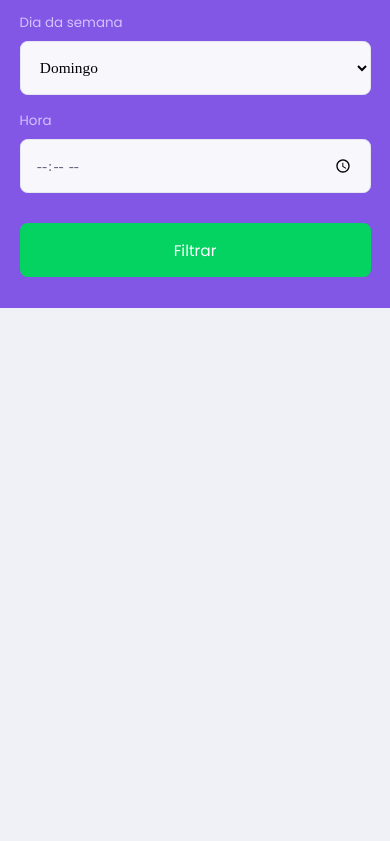
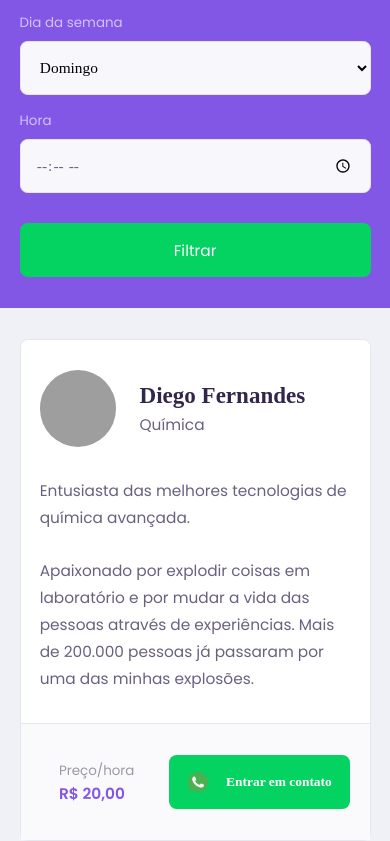
Before and after one commit to angelosuporte/participacaonanextlevelweekedicao2, a plain HTML site: page study.html in a window 390 px wide. Shown: the part 364-1205 px from the top of the page. Before the commit the page ends 844 px from the top, so only its background shows below. Drawn offline with Linux system fonts and the light colour scheme; grey boxes are pictures that could not be loaded.

Commit message:
Implementação do study.html e estilização com foco em dispositivos mobile

```diff
--- a/study.html
+++ b/study.html
@@ -67,6 +67,23 @@
                 </form>
             </div>
         </header>
+
+            <main>
+                <article class="teacher-item">
+                    <header><img src="https://avatars2.githubusercontent.com/u/2254731?s=460&amp;u=0ba16a79456c2f250e7579cb388fa18c5c2d7d65&amp;v=4"
+                                    alt="Diego Fernandes">
+                        <div><strong>Diego Fernandes</strong>
+                                 <span>Química</span></div>
+                    </header>
+
+                    <p>Entusiasta das melhores tecnologias de química avançada.<br><br>Apaixonado por explodir coisas em laboratório e por mudar a vida das pessoas através de experiências. Mais de 200.000 pessoas já passaram por uma das minhas explosões.</p>
+
+                    <footer>
+                        <p>Preço/hora<strong>R$ 20,00</strong></p>
+                             <button type="button"><img src="/images/icons/whatsapp.svg" alt="Whatsapp">Entrar em contato</button>
+                    </footer>
+                </article>
+            </main>
     </div>
 
 
--- a/styles/partials/page-study.css
+++ b/styles/partials/page-study.css
@@ -111,3 +111,92 @@
     right: 1.6rem;
     bottom: 0;
 }
+
+#page-study main {
+    margin: 3.2rem auto;
+    width: 90%;
+}
+
+.teacher-item {
+    background-color: var(--color-box-base);
+    border: 1px solid var(--color-line-in-white);
+    border-radius: .8rem;
+    margin-top: 2.4rem;
+}
+
+.teacher-item header {
+    padding: 3.2rem 2rem;
+    display:flex;
+    align-items: center;
+}
+
+.teacher-item header img {
+    width: 8rem;
+    height: 8rem;
+    border-radius: 50%;
+}
+
+.teacher-item header div {
+    margin-left: 2.4rem;
+}
+.teacher-item header div strong {
+    font: 700 2.4rem Arquivo;
+    display: block;
+    color: var(--color-text-title);
+}
+
+.teacher-item header div span {
+    font-size: 1.6rem;
+    display: block;
+    margin-top: .4rem;
+}
+
+.teacher-item p {
+    padding: 0 2rem;
+    font-size: 1.6rem;
+    line-height: 2.8rem;
+}
+
+.teacher-item footer {
+    padding: 3.2rem 2rem;
+    background-color: var(--color-box-footer);
+    border-top: 1px solid var(--color-line-in-white);
+    margin-top: 3.2rem;
+
+    display: flex;
+    align-items: center;
+    justify-content: space-between;
+}
+.teacher-item footer p {
+    font-size: 1.4rem;
+    line-height: 2.4rem;
+    color: var(--color-text-complement);
+}
+
+.teacher-item footer p strong {
+    font-size: 1.6rem;
+    color: var(--color-primary);
+    display: block;
+}
+
+.teacher-item footer button {
+    width: 20rem;
+    height: 5.6rem;
+    background: var(--color-secondary);
+    color: var(--color-button-text);
+    border: 0;
+    border-radius: 0.8rem;
+    cursor: pointer;
+    font: 700 1.4rem Arquivo;
+
+    display: flex;
+    align-items: center;
+    justify-content: space-evenly;
+    text-decoration: none;
+
+    transition: background 0.2s;
+    margin-left: 1.6rem;
+}
+.teacher-item footer button:hover {
+    background: var(--color-secondary-dark);
+}
```
